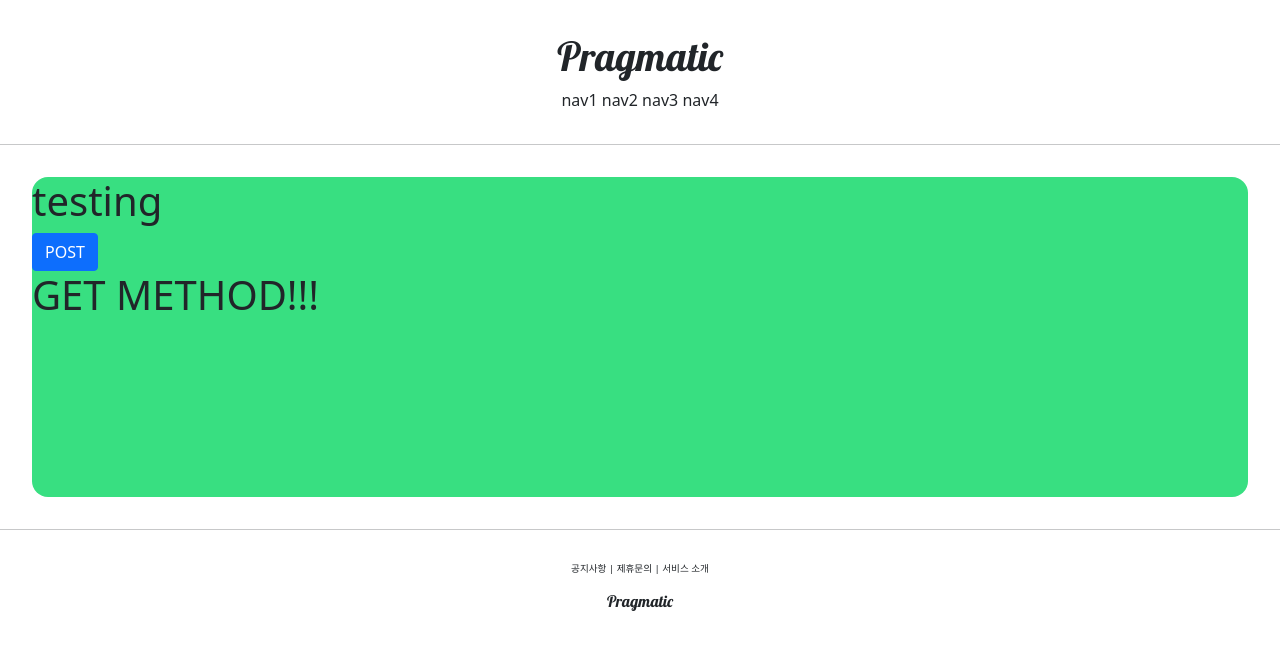
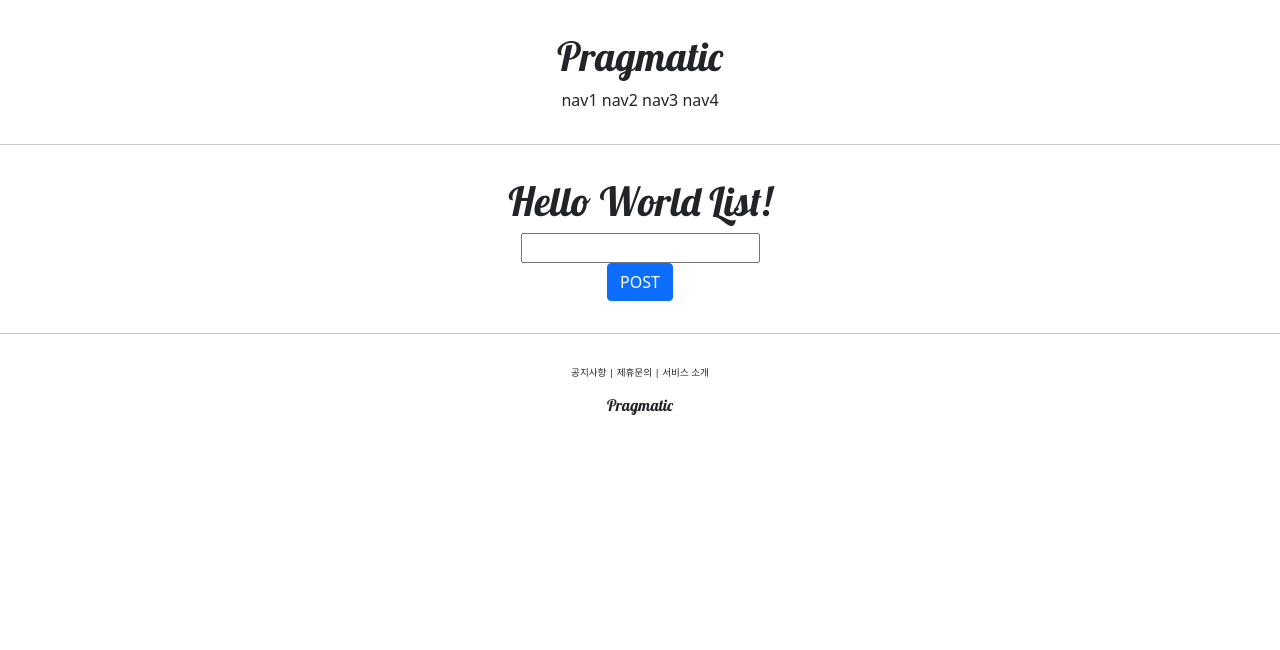
Before and after one commit to dkstjdwns114/clone_pinterest, a Django app: page /account/hello_world/ in a window 1280 px wide. Shown: the top 650 px of the page. Run offline with Django 3.2, Linux system fonts and the light colour scheme.

Commit message:
POST 통신을 이용한 DB 데이터 저장

```diff
--- a/accountapp/templates/accountapp/hello_world.html
+++ b/accountapp/templates/accountapp/hello_world.html
@@ -2,19 +2,26 @@
 
 {% block content %}
 
-    <div style="height: 20rem; background-color: #38df81; border-radius: 1rem; margin: 2rem;" >
-        <h1>
-            testing
+    <div style="border-radius: 1rem; margin: 2rem; text-align: center;" >
+        <h1 style="font-family: 'lobster', cursive;" >
+            Hello World List!
         </h1>
 
         <form action="/account/hello_world/" method="post">
             {% csrf_token %}
-            <input type="submit" class="btn btn-primary" value="POST" />
+            <div>
+                <input type="text" name="hello_world_input" />
+            </div>
+            <div>
+                <input type="submit" class="btn btn-primary" value="POST" />
+            </div>
         </form>
 
+        {% if hello_world_output %}
         <h1>
-            {{ text }}
+            {{ hello_world_output.text }}
         </h1>
+        {% endif %}
     </div>
 
 {% endblock %}
--- a/accountapp/views.py
+++ b/accountapp/views.py
@@ -1,10 +1,19 @@
 from django.shortcuts import render
 
 # Create your views here.
+from accountapp.models import HelloWorld
+
 
 def hello_world(request):
 
     if request.method == "POST":
-        return render(request, 'accountapp/hello_world.html', context={'text': 'POST METHOD!!!'})
+
+        temp = request.POST.get('hello_world_input')
+
+        new_hello_world = HelloWorld()
+        new_hello_world.text = temp
+        new_hello_world.save()
+
+        return render(request, 'accountapp/hello_world.html', context={'hello_world_output': new_hello_world})
     else:
         return render(request, 'accountapp/hello_world.html', context={'text': 'GET METHOD!!!'})
```
Also changed, not shown: db.sqlite3.
